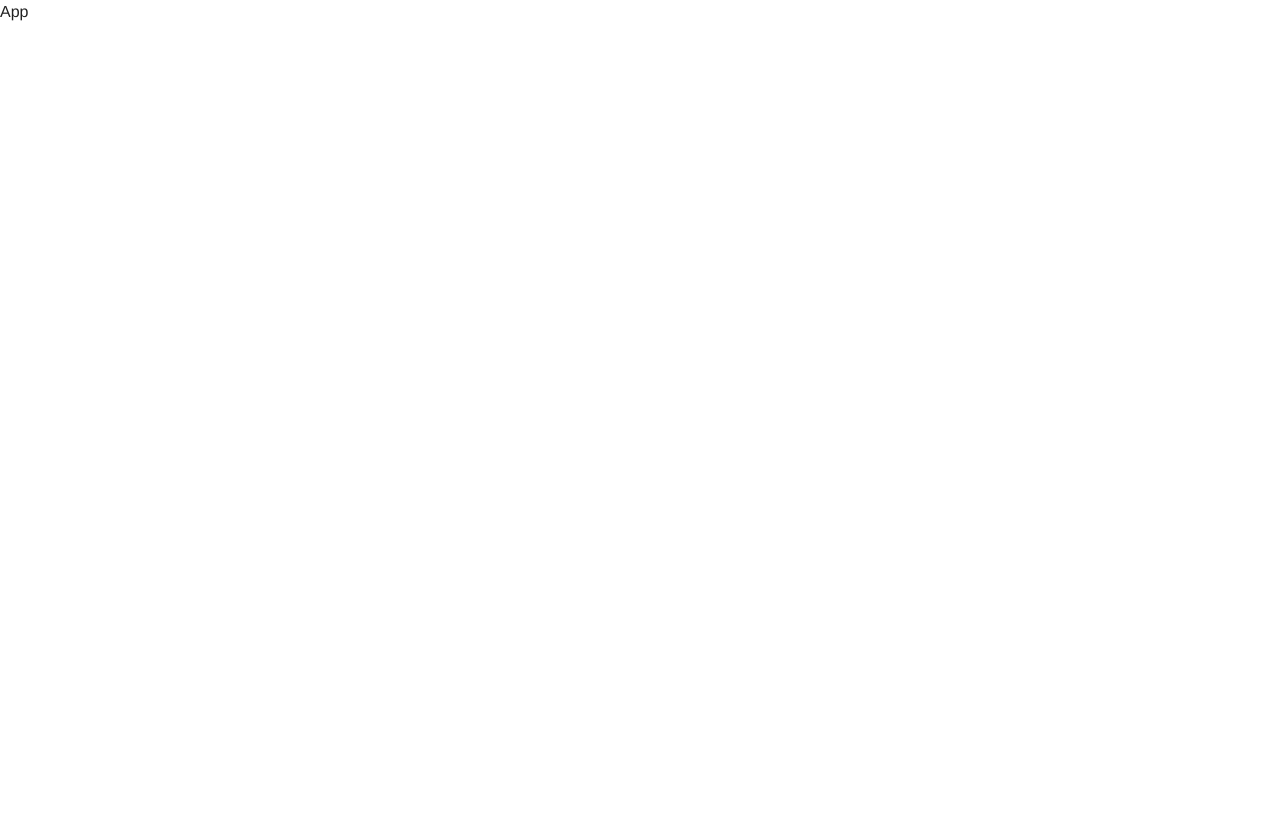
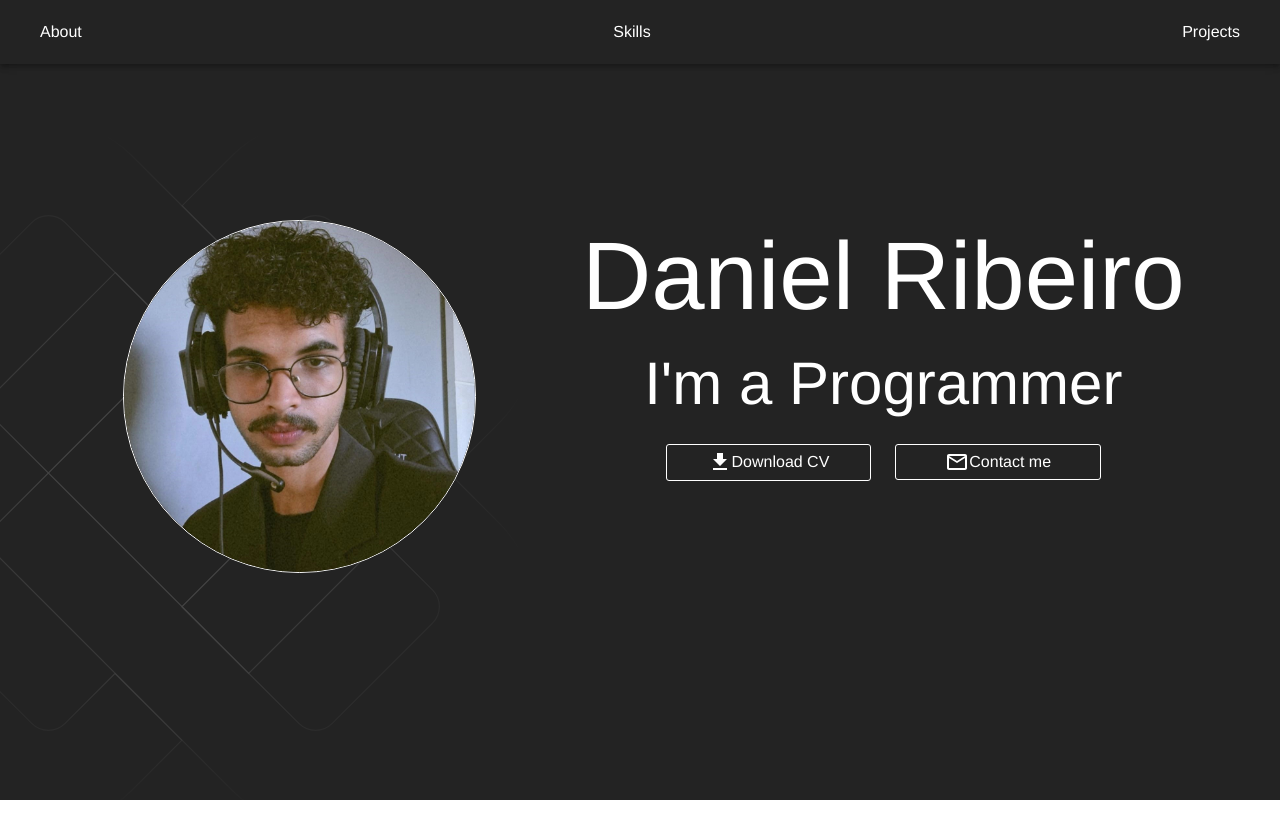
Before and after one commit to DanielRibeiroF/Meu-Portfolio, a React (Vite) app: page / in a window 1280 px wide. Before the commit the page ends 800 px from the top, so only its background shows below. Built offline with nearby package versions, Linux system fonts and the light colour scheme.

Commit message:
feat: creates Hero components UI

```diff
--- a/src/App.tsx
+++ b/src/App.tsx
@@ -1,10 +1,12 @@
+import Home from "./pages/Home/Home"
 
 
 const App =() => {
 
   return (
     <>
-    App
+
+    <Home/>
     </>
   )
 }
--- /dev/null
+++ b/src/pages/Home/Home.tsx
@@ -0,0 +1,14 @@
+import NavBar from "../../components/NavBar/NavBar"
+import Hero from "./sections/Hero/Hero"
+
+const Home =() => {
+
+    return (
+      <>
+      <NavBar/>
+      <Hero/>
+      </>
+    )
+  }
+
+  export default Home
--- /dev/null
+++ b/src/pages/Home/sections/Hero/Hero.tsx
@@ -0,0 +1,77 @@
+import { Box, Container, styled, Typography, } from "@mui/material"
+import Grid from '@mui/material/Grid2';
+import Avatar from "../../../../assets/Images/Avatar.jpeg"
+import DownloadIcon from '@mui/icons-material/Download';
+import MailOutlineIcon from '@mui/icons-material/MailOutline';
+import StyledButton from "../../../../components/StyledButton";
+import { AnimatedBackground } from "../../../../components/AnimatedBackgorund/AnimetedBackground";
+
+
+
+
+const Hero = () => {
+
+    const StyledHero = styled("div")(({theme}) => ({
+        backgroundColor: theme.palette.primary.main,
+        height: "100vh",
+        display:"flex",
+        alignItems:"center",
+
+
+    }))
+
+    const StyledImg = styled("img")(({theme}) => ({
+        width: "75%",
+        borderRadius: "50%",
+        border:`1px solid ${theme.palette.primary.contrastText}`,
+    }))
+
+    return (
+        <>
+
+            <StyledHero>
+                <Container maxWidth="lg">
+
+                    <Grid container spacing={2}>
+                    <Grid size={{ xs: 12, md: 5 }}>
+                        <Box position="relative">
+                            <Box position="absolute" width={"150%"} top={-100} right={0}>
+                                <AnimatedBackground/>
+                            </Box>
+                            <Box position="relative" textAlign="center">
+                                    <StyledImg src={Avatar} />
+                                </Box>
+
+                        </Box>
+                        </Grid>
+                        <Grid size={{ xs: 12, md: 7 }}>
+                            <Typography color="primary.contrastText" variant="h1" textAlign="center" pb={2}>Daniel Ribeiro</Typography>
+                            <Typography color="primary.contrastText" variant="h2" textAlign="center">I'm a Programmer</Typography>
+                            <Grid container display="flex"  justifyContent="center" spacing={3} pt={3}>
+                                <Grid size={{ xs: 12, md: 4 }} display="flex" justifyContent="center">
+                                        <StyledButton>
+                                        <DownloadIcon />
+                                        <Typography>
+                                        Download CV
+                                        </Typography>
+
+                                        </StyledButton>
+                                </Grid>
+                                <Grid size={{ xs: 12, md: 4 }}>
+                                    <StyledButton >
+                                        <MailOutlineIcon />
+                                         <Typography>
+                                         Contact me
+                                         </Typography>
+                                        </StyledButton >
+                                </Grid>
+                            </Grid>
+                        </Grid>
+                    </Grid>
+                </Container>
+            </StyledHero>
+        </>
+    )
+}
+
+export default Hero
```
Also changed, not shown: src/assets/Images/Avatar.jpeg (added).
